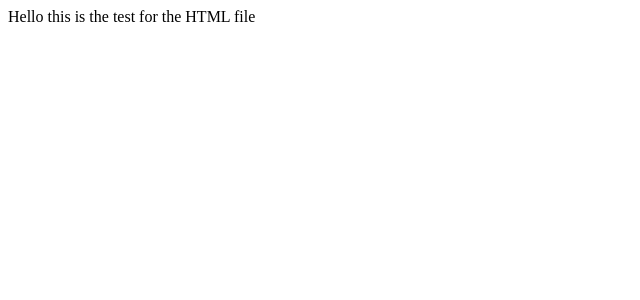
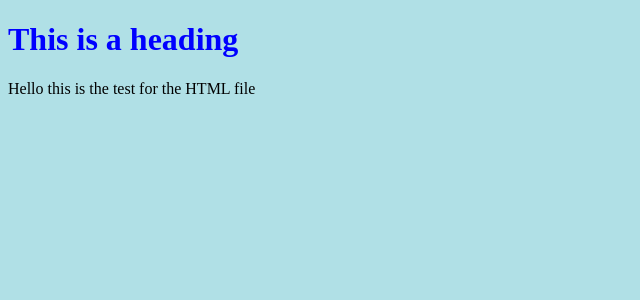
Before and after one commit to Lazigerbill/UTSC-Crypto, a Flask app: page / in a window 1280 px wide. Shown: the top 300 px of the page, without its empty margins (0-640 px from the left). Run offline with Flask 2, Linux system fonts and the light colour scheme.

Commit message:
testfile.html uses testCSS.css to add color, etc. Added static package with testCSS.css

```diff
--- /dev/null
+++ b/static/css/testCSS.css
@@ -0,0 +1,9 @@
+body {
+    background-color: powderblue;
+}
+h1 {
+    color: blue;
+}
+p {
+    color: red;
+}
--- a/templates/testfile.html
+++ b/templates/testfile.html
@@ -3,8 +3,10 @@
 <head>
     <meta charset="UTF-8">
     <title>HTML Test</title>
+    <link rel="stylesheet" href="{{ url_for('static', filename='css/testCSS.css') }}">
 </head>
 <body>
+<h1> This is a heading </h1>
 Hello this is the test for the HTML file
 </body>
 </html>
```
